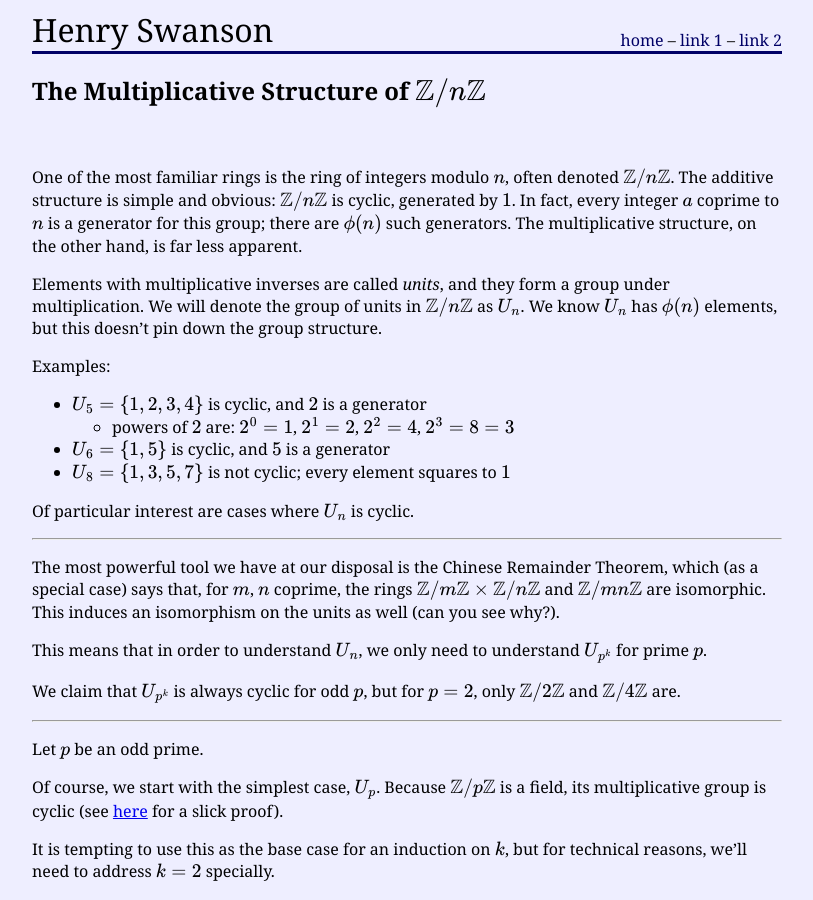
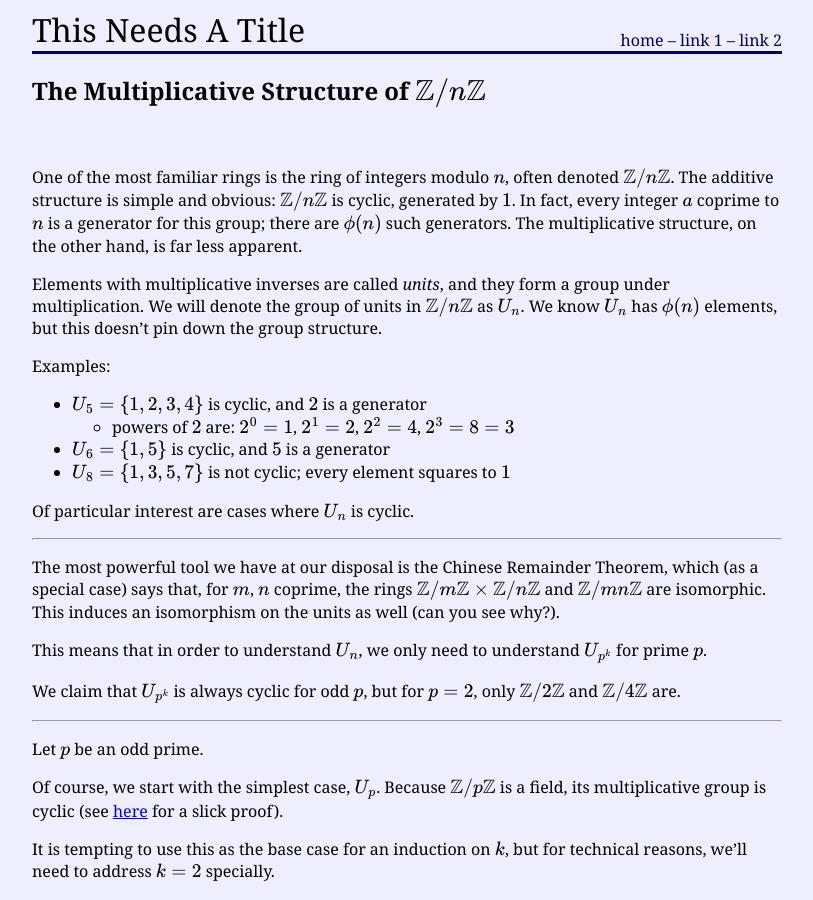
Before and after one commit to HenrySwanson/math-mondays, a Jekyll site: the page built from _posts/2018-09-10-units-mod-n.md, in a window 1280 px wide and 900 px high. Shown: the whole window, without its empty margins (233-1046 px from the left). Built offline with Jekyll 4.4.1, drawn with Linux system fonts in a browser that asks for light colours; formulas are drawn with MathJax 3.

Commit message:
Update _config.yml

```diff
--- a/_config.yml
+++ b/_config.yml
@@ -1,4 +1,4 @@
-name: Henry Swanson
+name: This Needs A Title
 
 baseurl: ""  # change if this becomes a project-page
 
@@ -14,7 +14,7 @@ strict_front_matter: true
 # TODO understand below this line
 
 # Short bio or description (displayed in the header)
-description: Web Developer from Somewhere
+description:
 
 #
 # Flags below are optional
```
